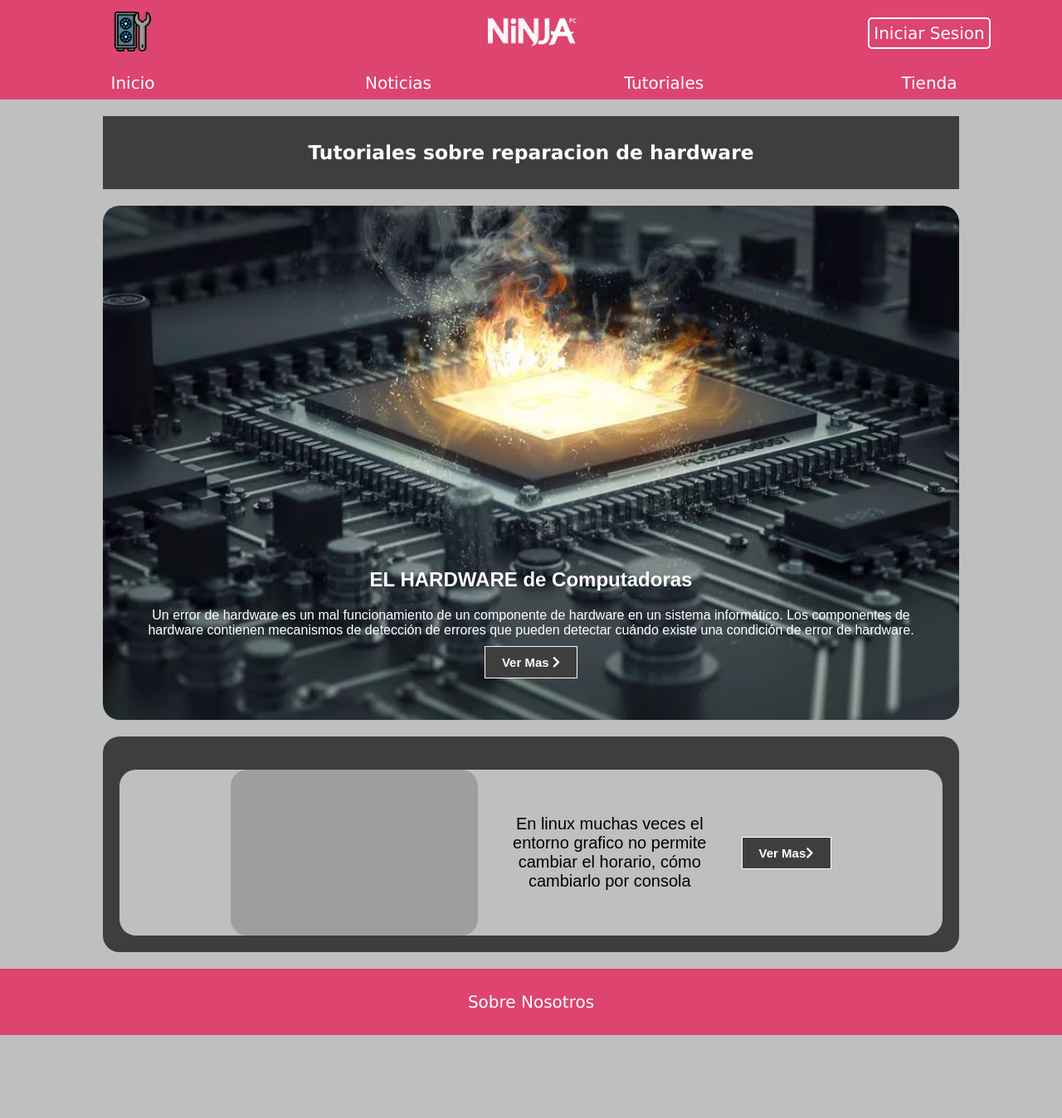
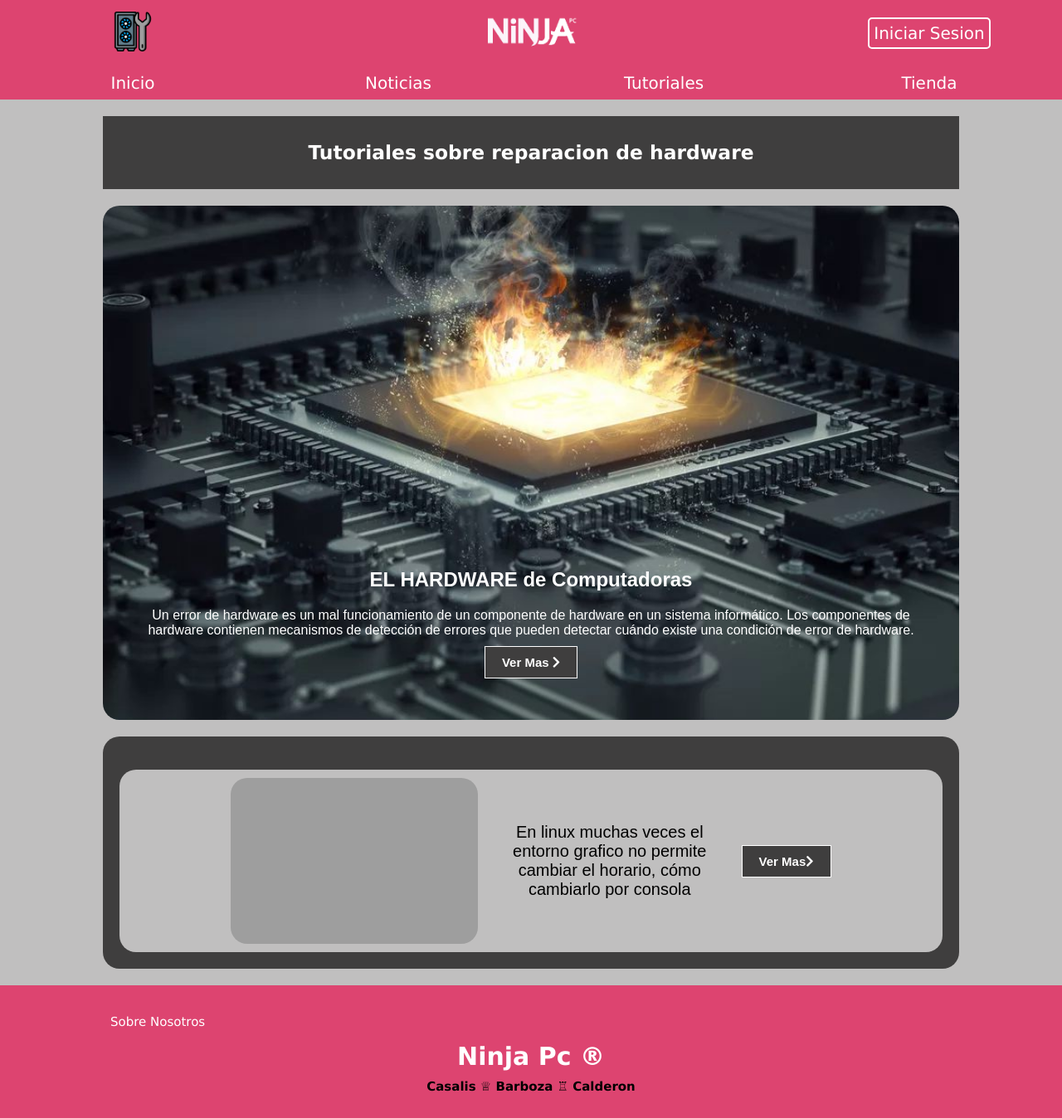
Before and after one commit to ccalder0n/CodoACodo, a Flask app: template templates/hardware.html in a window 1280 px wide. Shown: the whole page at 83% size. Before the commit the page ends 1248 px from the top, so only its background shows below. Run offline with Flask 3, Linux system fonts and the light colour scheme; the template is opened without the code that fills it, so the values that code supplies are empty; some libraries are stand-ins or nearby versions; grey boxes are pictures that could not be loaded.

Commit message:
footer style

```diff
--- a/index.html
+++ b/index.html
@@ -55,7 +55,11 @@
     </main>
     <footer>
         <div id="pie">
-            <a href="./templates/about.html">Sobre Nosotros</a>
+            <div>
+                <a href="./templates/about.html">Sobre Nosotros</a>
+            </div>
+            <div><h2>Ninja Pc ®</h2></div>
+            <div><h3>Casalis ♕ Barboza ♖ Calderon</h3></div>
         </div>
     </footer>
 </body>
--- a/static/css/header.css
+++ b/static/css/header.css
@@ -1,6 +1,7 @@
 :root{
     --morado: #dd4470;
     --rosa: #eb5982;
+    --claro: white;
 }
 
 *{
@@ -37,10 +38,10 @@ header{
 #cuenta{
     width: 50%;
     padding: 5px;
-    border: 2px solid white;
+    border: 2px solid var(--claro);
     border-radius: 5px;
     text-decoration: none;
-    color: white;
+    color: var(--claro);
 }
 
 .header-img{
@@ -69,7 +70,7 @@ nav{
     align-items: center;
     text-align: center;
     text-decoration: none;
-    color: white;
+    color: var(--claro);
 }
 
 .pestaña:hover{
@@ -79,7 +80,7 @@ nav{
 
 @media only screen  and (max-width: 375px){
     #encabezado {height: auto;}
-    :root{font-size: 5px;}
+    :root{font-size: 3px;}
     nav {flex-direction: column; height: auto;}
     .pestaña:hover{transform: translate(20px);}
 }
@@ -104,17 +105,34 @@ footer{
 
 #pie{
     width: 100%;
-    height: 10vh;
+    height: 20vh;
     text-align: center;
     display: flex;
+    flex-direction: column;
     justify-content: center;
-    align-items: center;
     background-color: var(--morado);
 }
 
-#pie :first-child{
+#pie a{
     font-family: Verdana, Geneva, Tahoma, sans-serif;
-    font-size: 2rem;
+    font-size: 1.5rem;
     text-decoration: none;
-    color: white;
+    color: var(--claro);
+    display: flex;
+    align-items: start;
+    margin-left: 10%;
+    padding: 5px;
 }
+
+#pie h2{
+    font-family: Verdana, Geneva, Tahoma, sans-serif;
+    font-size: 3rem;
+    text-decoration: none;
+    color: var(--claro);
+}
+
+#pie h3{
+    font-family: Verdana;
+    font-size: 1.5rem;
+    color: black;
+}
--- a/static/css/style.css
+++ b/static/css/style.css
@@ -158,6 +158,7 @@ ul{
     height: auto;
     max-height: 200px;
     border-radius: 20px;
+    margin: 10px 0
 }
 
 .contenido-articulo p {
@@ -177,3 +178,14 @@ ul{
     font-size: 15px;
     border: 1px solid var(--claro);
 }
+
+@media only screen  and (max-width: 768px){
+    .contenido-articulo{flex-direction: column;}
+    .contenido-articulo img, p, a{margin: 10px 0}
+}
+
+@media only screen  and (max-width: 425px){
+    .contenido-articulo{flex-direction: column;}
+    .contenido-articulo img, p, a{margin: 10px 0}
+    .contenido-articulo p{font-size: 2rem;}
+}
--- a/templates/about.html
+++ b/templates/about.html
@@ -74,7 +74,11 @@
     </main>
     <footer>
         <div id="pie">
-            <a href="../templates/about.html">Sobre Nosotros</a>
+            <div>
+                <a href="./templates/about.html">Sobre Nosotros</a>
+            </div>
+            <div><h2>Ninja Pc ®</h2></div>
+            <div><h3>Casalis ♕ Barboza ♖ Calderon</h3></div>
         </div>
     </footer>
 </body>
--- a/templates/hardware.html
+++ b/templates/hardware.html
@@ -59,7 +59,11 @@
      </main>
      <footer>
         <div id="pie">
-            <a href="../templates/about.html">Sobre Nosotros</a>
+            <div>
+                <a href="./templates/about.html">Sobre Nosotros</a>
+            </div>
+            <div><h2>Ninja Pc ®</h2></div>
+            <div><h3>Casalis ♕ Barboza ♖ Calderon</h3></div>
         </div>
     </footer>
 </body>
--- a/templates/noticia1.html
+++ b/templates/noticia1.html
@@ -134,7 +134,11 @@
     </main>
     <footer>
         <div id="pie">
-            <a href="../templates/about.html">Sobre Nosotros</a>
+            <div>
+                <a href="./templates/about.html">Sobre Nosotros</a>
+            </div>
+            <div><h2>Ninja Pc ®</h2></div>
+            <div><h3>Casalis ♕ Barboza ♖ Calderon</h3></div>
         </div>
     </footer>
 </body>
--- a/templates/noticia2.html
+++ b/templates/noticia2.html
@@ -81,7 +81,11 @@
     </main>
     <footer>
         <div id="pie">
-            <a href="../templates/about.html">Sobre Nosotros</a>
+            <div>
+                <a href="./templates/about.html">Sobre Nosotros</a>
+            </div>
+            <div><h2>Ninja Pc ®</h2></div>
+            <div><h3>Casalis ♕ Barboza ♖ Calderon</h3></div>
         </div>
     </footer>
 </body>
--- a/templates/noticia3.html
+++ b/templates/noticia3.html
@@ -134,7 +134,11 @@
     </main>
     <footer>
         <div id="pie">
-            <a href="../templates/about.html">Sobre Nosotros</a>
+            <div>
+                <a href="./templates/about.html">Sobre Nosotros</a>
+            </div>
+            <div><h2>Ninja Pc ®</h2></div>
+            <div><h3>Casalis ♕ Barboza ♖ Calderon</h3></div>
         </div>
     </footer>
 </body>
--- a/templates/noticias.html
+++ b/templates/noticias.html
@@ -61,7 +61,11 @@
     </main>
     <footer>
         <div id="pie">
-            <a href="../templates/about.html">Sobre Nosotros</a>
+            <div>
+                <a href="./templates/about.html">Sobre Nosotros</a>
+            </div>
+            <div><h2>Ninja Pc ®</h2></div>
+            <div><h3>Casalis ♕ Barboza ♖ Calderon</h3></div>
         </div>
     </footer>
 </body>
--- a/templates/nuevoProducto.html
+++ b/templates/nuevoProducto.html
@@ -64,7 +64,11 @@
 
     <footer>
         <div id="pie">
-            <a href="../templates/about.html">Sobre Nosotros</a>
+            <div>
+                <a href="./templates/about.html">Sobre Nosotros</a>
+            </div>
+            <div><h2>Ninja Pc ®</h2></div>
+            <div><h3>Casalis ♕ Barboza ♖ Calderon</h3></div>
         </div>
     </footer>
     <script>
--- a/templates/tienda.html
+++ b/templates/tienda.html
@@ -53,7 +53,11 @@
     </main>
     <footer>
         <div id="pie">
-            <a href="../templates/about.html">Sobre Nosotros</a>
+            <div>
+                <a href="./templates/about.html">Sobre Nosotros</a>
+            </div>
+            <div><h2>Ninja Pc ®</h2></div>
+            <div><h3>Casalis ♕ Barboza ♖ Calderon</h3></div>
         </div>
     </footer>
     <script src="../static/js/tienda.js"></script>
--- a/templates/tutorial1.html
+++ b/templates/tutorial1.html
@@ -92,7 +92,11 @@
     </main>
     <footer>
         <div id="pie">
-            <a href="../templates/about.html">Sobre Nosotros</a>
+            <div>
+                <a href="./templates/about.html">Sobre Nosotros</a>
+            </div>
+            <div><h2>Ninja Pc ®</h2></div>
+            <div><h3>Casalis ♕ Barboza ♖ Calderon</h3></div>
         </div>
     </footer>
 </body>
--- a/templates/tutorial2.html
+++ b/templates/tutorial2.html
@@ -150,7 +150,11 @@
     </main>
     <footer>
         <div id="pie">
-            <a href="../templates/about.html">Sobre Nosotros</a>
+            <div>
+                <a href="./templates/about.html">Sobre Nosotros</a>
+            </div>
+            <div><h2>Ninja Pc ®</h2></div>
+            <div><h3>Casalis ♕ Barboza ♖ Calderon</h3></div>
         </div>
     </footer>
 </body>
```
Also changed, not shown: templates/productos.html (+5 -3 lines).
